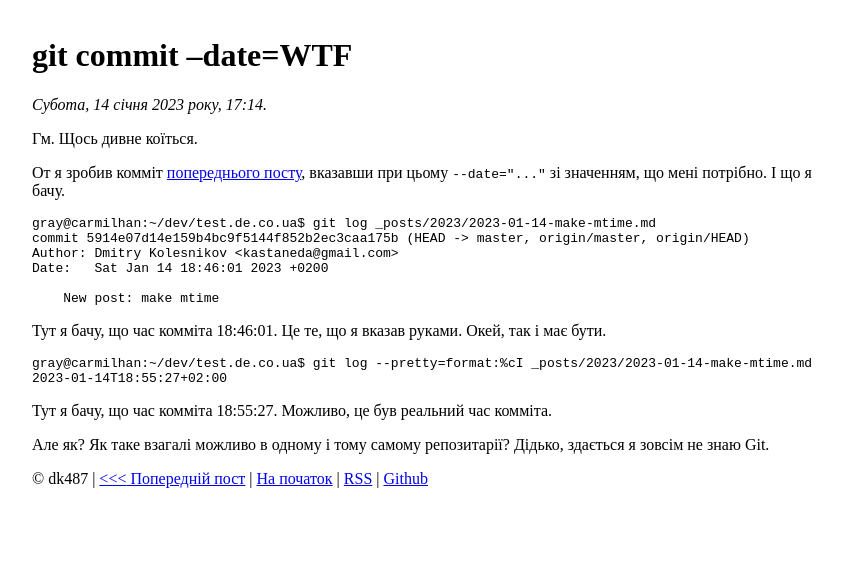
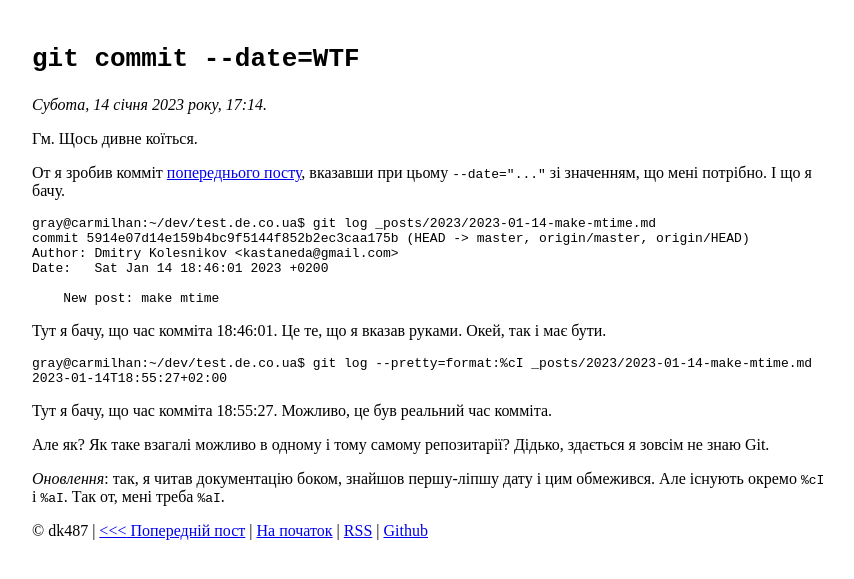
Before and after one commit to dk487/test.de.co.ua, a Jekyll site: the page built from _posts/2023/2023-01-14-git-commit-date-wtf.md, in a window 1280 px wide. Shown: the top 579 px of the page, without its empty margins (208-1062 px from the left). Built offline with Jekyll 4.4.1, drawn with Linux system fonts in a browser that asks for light colours; some of the changed lines change nothing that is shown.

Commit message:
Post update

```diff
--- a/_posts/2023/2023-01-14-git-commit-date-wtf.md
+++ b/_posts/2023/2023-01-14-git-commit-date-wtf.md
@@ -1,6 +1,8 @@
 ---
-title: git commit --date=WTF
+title: <code>git commit --date=WTF</code>
+title_lang: en
 date: 2023-01-14 19:14:01 +02:00
+mtime: 2023-01-14 19:20:27 +02:00
 ---
 
 Гм. Щось дивне коїться.
@@ -27,4 +29,6 @@ gray@carmilhan:~/dev/test.de.co.ua$ git log --pretty=format:%cI _posts/2023/2023
 
 Але як? Як таке взагалі можливо в одному і тому самому репозитарії? Дідько, здається я зовсім не знаю Git.
 
+_Оновлення_: так, я читав документацію боком, знайшов першу-ліпшу дату і цим обмежився. Але існують окремо `%cI` і `%aI`. Так от, мені треба `%aI`.
+
 [1]: /2023/01/14/make-mtime.html
```
